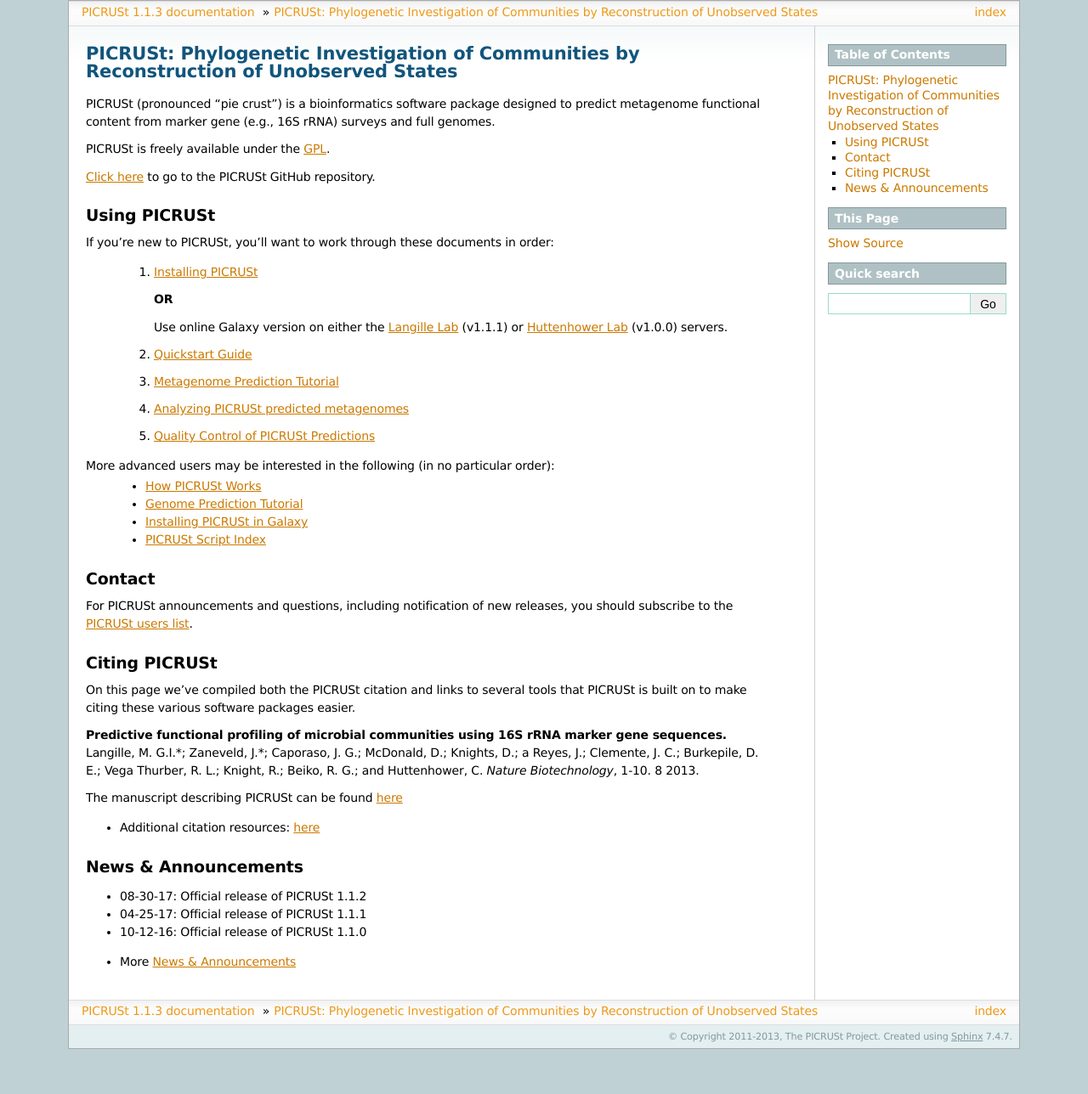
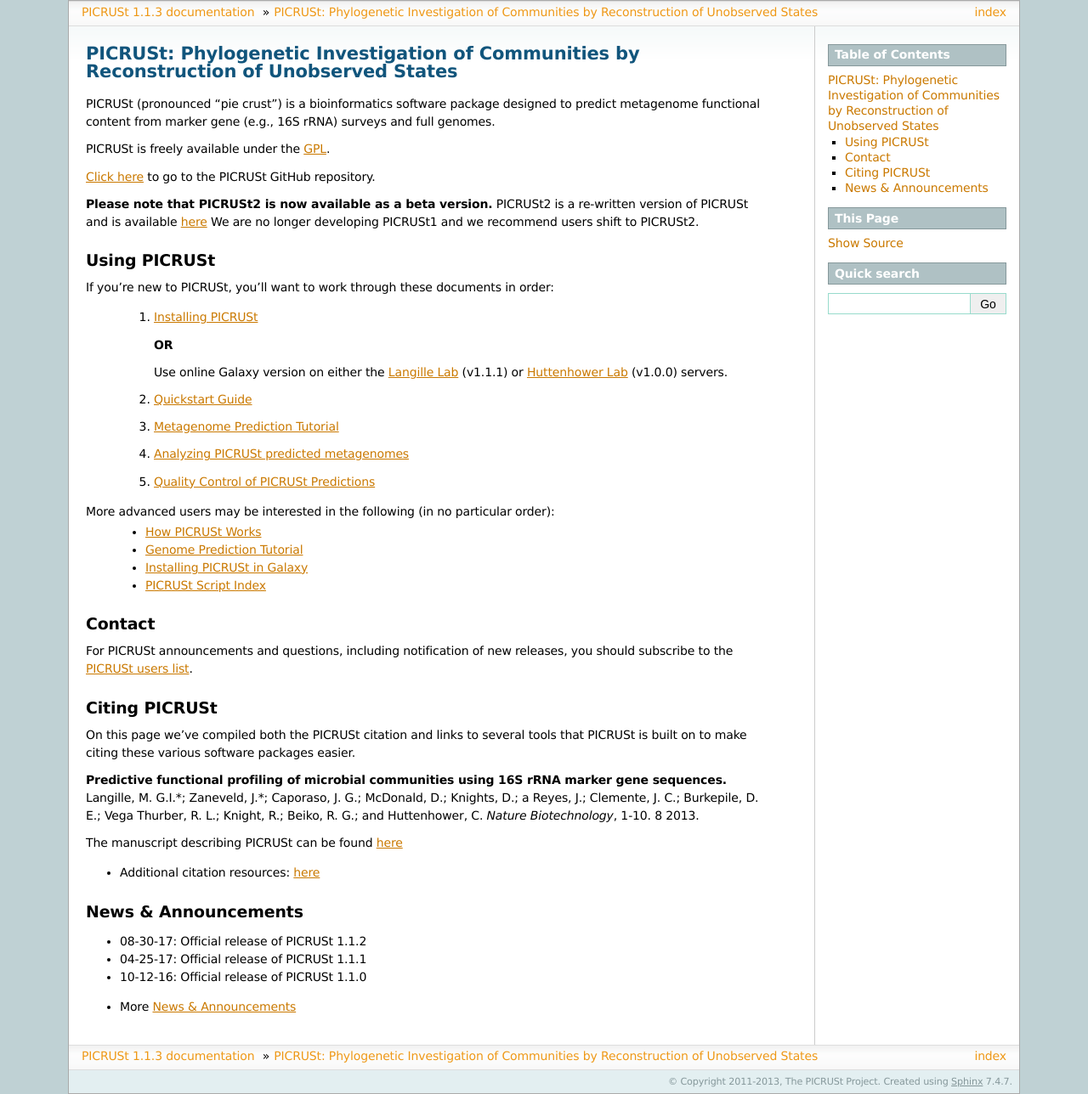
Before and after one commit to picrust/picrust, a Sphinx documentation site: the page built from doc/source/index.rst, in a window 1280 px wide. Shown: the whole page at 85% size. Built offline with Sphinx 7.4.7, drawn with Linux system fonts in a browser that asks for light colours; before the commit the page ends 1235 px from its top, so only the background shows below that.

Commit message:
added link to PICRUSt2

```diff
--- a/doc/source/index.rst
+++ b/doc/source/index.rst
@@ -8,6 +8,8 @@
 PICRUSt is freely available under the `GPL`_.
 
 `Click here <https://github.com/picrust/picrust>`_ to go to the PICRUSt GitHub repository.
+
+**Please note that PICRUSt2 is now available as a beta version.** PICRUSt2 is a re-written version of PICRUSt and is available `here <https://github.com/picrust/picrust2/wiki>`_ We are no longer developing PICRUSt1 and we recommend users shift to PICRUSt2.
 
 Using PICRUSt
 -------------
```
